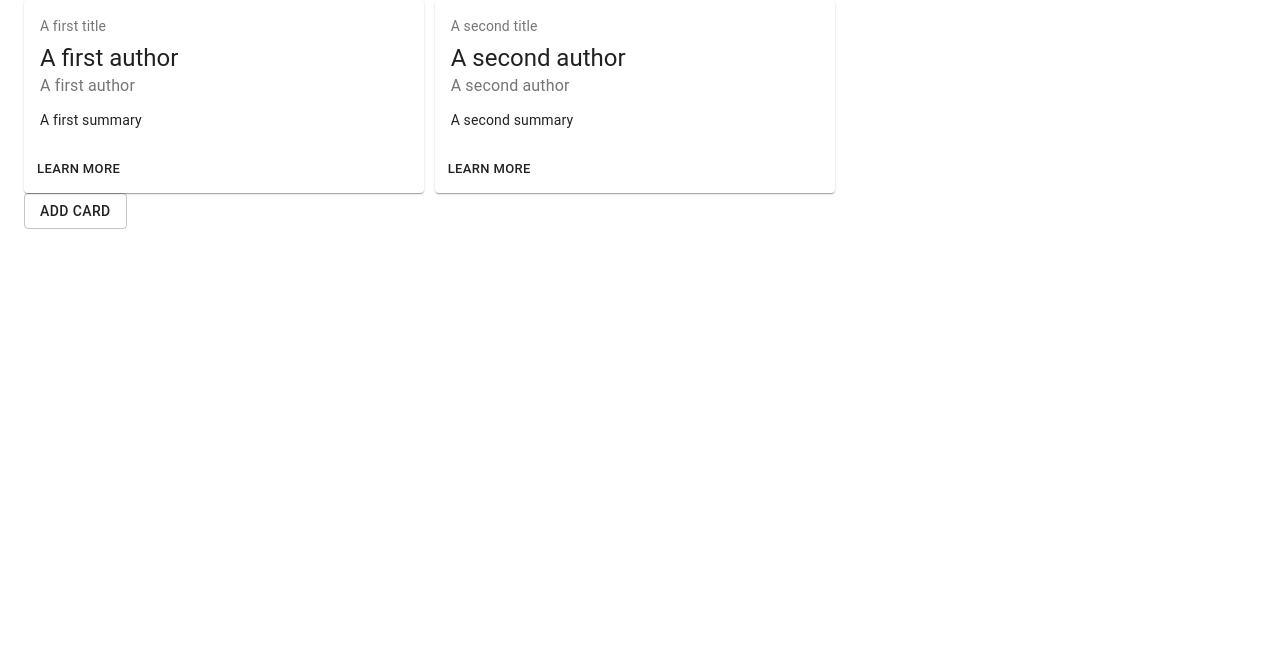
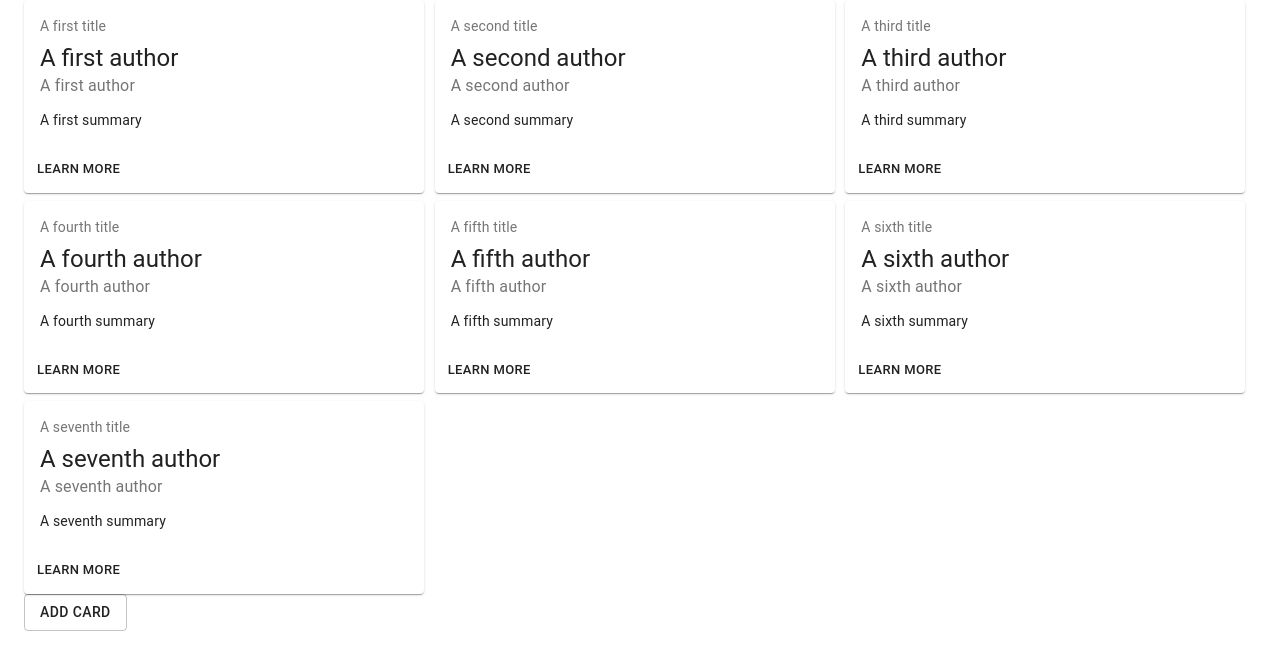
Before and after one commit to alicelucas/papers, a React (Create React App) app: page / in a window 1280 px wide. Shown: the top 670 px of the page. Built offline with nearby package versions, Linux system fonts and the light colour scheme; what miragejs would draw is missing.

Commit message:
clean up logic

```diff
--- a/src/PaperGrid.tsx
+++ b/src/PaperGrid.tsx
@@ -6,6 +6,7 @@ import {RootStateOrAny, useDispatch, useSelector} from "react-redux";
 import {selectAllCards} from "./store/selectors/cardSelector";
 import {addNewCard, fetchCards} from "./store/slices/cardsSlice";
 import {Cards} from "./types/Cards";
+import * as _ from "lodash"
 
 
 const useStyles = makeStyles((theme) => ({
@@ -19,7 +20,9 @@ const useStyles = makeStyles((theme) => ({
     },
 }));
 
+
 export default function PaperGrid() {
+
     const classes = useStyles();
 
     const dispatch = useDispatch()
@@ -37,47 +40,19 @@ export default function PaperGrid() {
     const cardsPerRow = 3; // number of cards you'd like to see in a row
 
     const FormGrid = () => {
-        const numRows = Math.ceil(allCards.length / cardsPerRow)
-        const rowList: JSX.Element[] = [];
+        const cardIndices: Array<Array<number>> = _.chunk([...Array(allCards.length).keys()], cardsPerRow);
 
-        let rows = 0;
-        let cardIdx = 0;
+        const rows = cardIndices.map( (cardIdxs) =>
+             <Grid key={allCards[0].id} container item xs={12} spacing={3}>
+                    { cardIdxs.map( (cardIndex: number) => <SimpleCard title={allCards[cardIndex].title}
+                                                                          authors={allCards[cardIndex].authors}
+                                                                          summary={allCards[cardIndex].summary}
+                                                                          id={allCards[cardIndex].id}/>)}
+                </Grid>
 
-        while (rows < numRows) {
-            const cardIndices: number[] = []
-            for (cardIdx; cardIdx < cardsPerRow * (rows + 1); cardIdx++) {
-                if (cardIdx < allCards.length) {
-                    cardIndices.push(cardIdx)
-                }
-            }
-            rowList.push(
-                        <Grid key={allCards[cardsPerRow * rows].id} container item xs={12} spacing={3}>
-                            <FormRow cardIndices={cardIndices}/>
-                        </Grid>
-            )
-            rows++;
-            cardIdx = cardsPerRow * rows
-        }
-        return <>{rowList}</>
-        }
+        )
 
-    type RowProps = {
-        cardIndices: number[],
-    }
-
-    const FormRow = ({cardIndices}: RowProps) => {
-        return (
-            <React.Fragment>
-                {
-                    cardIndices.map( (cardIndex: number) => {
-                        return (
-                        <Grid key={allCards[cardIndex].id} item xs={4}>
-                            <SimpleCard title={allCards[cardIndex].title} authors={allCards[cardIndex].authors} summary={allCards[cardIndex].summary}/>
-                        </Grid>
-                    )} )
-                }
-            </React.Fragment>
-        );
+        return <>{rows}</>
     }
 
     return (
--- a/src/SimpleCard.tsx
+++ b/src/SimpleCard.tsx
@@ -6,18 +6,21 @@ import CardContent from '@material-ui/core/CardContent';
 import Button from '@material-ui/core/Button';
 import Typography from '@material-ui/core/Typography';
 import useStyles from "./Card.css";
+import Grid from "@material-ui/core/Grid";
 
 type simpleCardsProps = {
     title: string,
     authors: string,
     summary: string
+    id: string,
 }
 
-export default function SimpleCard({title, authors, summary}: simpleCardsProps) {
+export default function SimpleCard({title, authors, summary, id}: simpleCardsProps) {
     const classes = useStyles();
     const bull = <span className={classes.bullet}>•</span>;
 
     return (
+        <Grid key={id} item xs={4}>
             <Card className={classes.root}>
                 <CardContent>
                     <Typography className={classes.title} color="textSecondary" gutterBottom>
@@ -37,5 +40,7 @@ export default function SimpleCard({title, authors, summary}: simpleCardsProps)
                     <Button size="small">Learn More</Button>
                 </CardActions>
             </Card>
+        </Grid>
+
     );
 }
--- a/src/cards/foo.json
+++ b/src/cards/foo.json
@@ -11,6 +11,35 @@
       "authors": "A second author",
       "summary": "A second summary",
       "id": "id1"
+    },
+    {
+      "title": "A third title",
+      "authors": "A third author",
+      "summary": "A third summary",
+      "id": "id2"
+    },
+    {
+      "title": "A fourth title",
+      "authors": "A fourth author",
+      "summary": "A fourth summary",
+      "id": "id3"
+    },    {
+      "title": "A fifth title",
+      "authors": "A fifth author",
+      "summary": "A fifth summary",
+      "id": "id4"
+    },
+    {
+      "title": "A sixth title",
+      "authors": "A sixth author",
+      "summary": "A sixth summary",
+      "id": "id5"
+    },
+    {
+      "title": "A seventh title",
+      "authors": "A seventh author",
+      "summary": "A seventh summary",
+      "id": "id6"
     }
   ]
 }
--- a/tsconfig.json
+++ b/tsconfig.json
@@ -1,5 +1,6 @@
 {
   "compilerOptions": {
+
     "target": "es5",
     "lib": [
       "dom",
@@ -7,6 +8,7 @@
       "esnext"
     ],
     "allowJs": true,
+    "downlevelIteration": true,
     "skipLibCheck": true,
     "esModuleInterop": true,
     "allowSyntheticDefaultImports": true,
```
Also changed, not shown: package.json (+7 -1 lines). Lines whose indentation alone changed are shown as unchanged.
